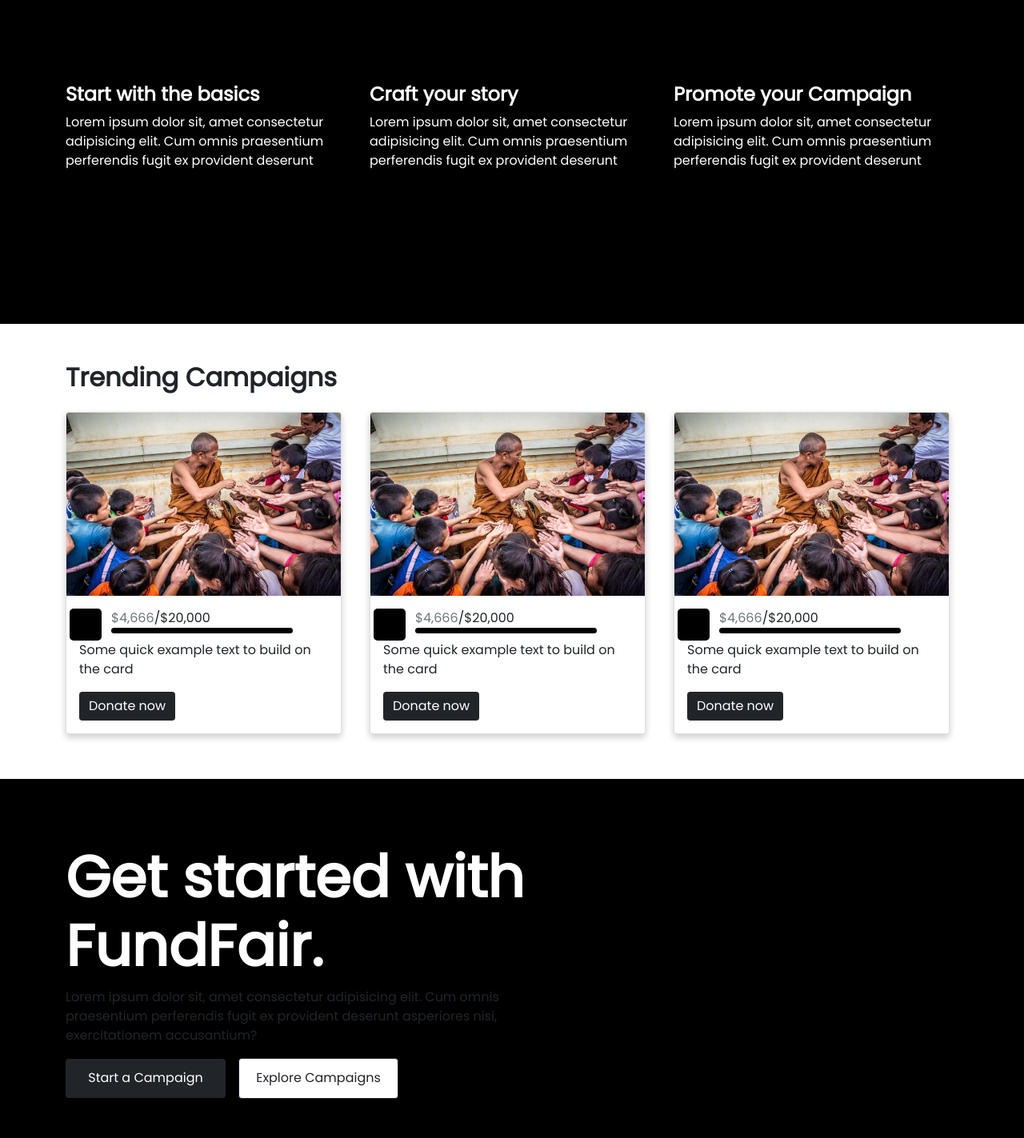
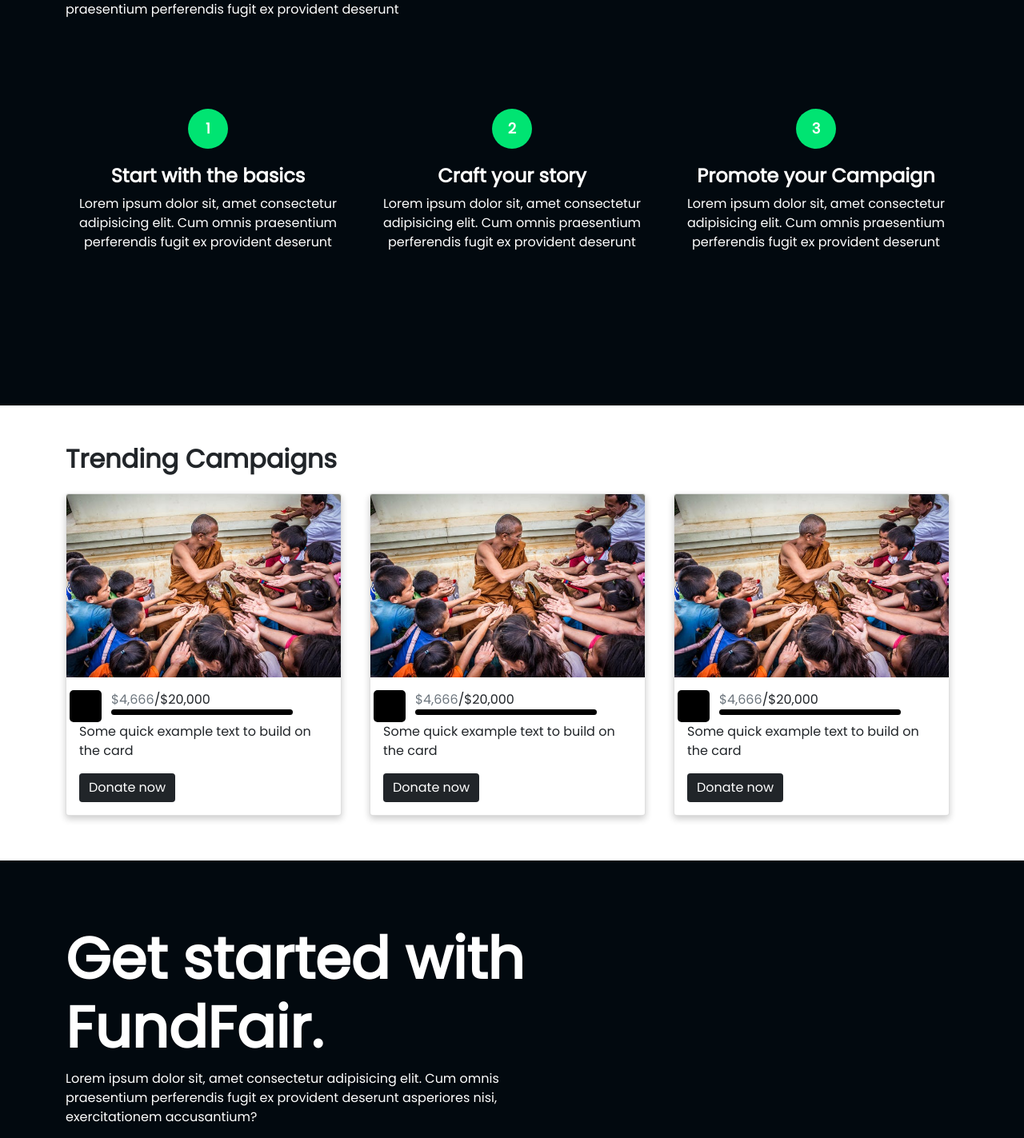
Before and after one commit to jmcode24/fundraising, a React (Create React App) app: page /home in a window 1280 px wide. Shown: the part 921-2344 px from the top of the page at 80% size. Built offline with nearby package versions, Linux system fonts and the light colour scheme.

Commit message:
add new color and circles with numbers

```diff
--- a/src/Pages/LandingPage.jsx
+++ b/src/Pages/LandingPage.jsx
@@ -90,12 +90,10 @@
                 style={{
                   fontSize: "3rem",
                   fontFamily: "Poppins",
-                  // color: "#fff",
                   fontWeight: "bold",
                 }}
               >
                 Connecting issues that matter with people who care
-                {/* Let's Help those who are more in need. */}
               </h1>
               <p>
                 Lorem ipsum dolor sit, amet consectetur adipisicing elit. Cum
@@ -137,31 +135,20 @@
                 justifyContent: "end",
               }}
             >
-              <img
-                className="img-fluid"
-                src={Help}
-                alt="help img"
-                style={{
-                  backgroundColor: "blue",
-                  borderRadius: "50%",
-                  width: "400px",
-                  height: "400px",
-                }}
-              />
+              <img className="img-fluid" src={Help} alt="help img" />
             </Col>
           </Row>
         </Container>
       </Container>
 
       {/* How it works */}
-
       <Container
         fluid
         className=" text-white"
         style={{
           padding: "8rem 0",
           clipPath: "polygon(0 15%,100% 0,100% 100%,0 100%)",
-          background: "linear-gradient(180deg,#000,#000 43.75%)",
+          background: "linear-gradient(180deg,#02090f,#02090f 43.75%)",
         }}
       >
         <Container>
@@ -178,6 +165,7 @@
                   fontSize: "3rem",
                   fontFamily: "Poppins",
                   fontWeight: "bold",
+                  paddingTop: "3rem",
                 }}
               >
                 Fundraising on FundFair takes just a few clicks
@@ -192,9 +180,29 @@
           <Row
             style={{
               padding: "3rem 0",
+              textAlign: "center",
             }}
           >
-            <Col>
+            <Col sm={12} md={4}>
+              <div
+                style={{
+                  background: "#00e472",
+                  borderRadius: "999px",
+                  color: "#fff",
+                  display: "block",
+                  fontFamily: "Poppins,sans-serif",
+                  fontSize: "18px",
+                  fontWeight: "bold",
+                  height: "50px",
+                  lineHeight: "50px",
+                  margin: "auto",
+                  marginBottom: "20px",
+                  textAlign: "center",
+                  width: "50px",
+                }}
+              >
+                1
+              </div>
               <h1
                 style={{
                   fontSize: "1.5rem",
@@ -210,7 +218,27 @@
                 omnis praesentium perferendis fugit ex provident deserunt
               </p>
             </Col>
-            <Col>
+
+            <Col sm={12} md={4}>
+              <div
+                style={{
+                  background: "#00e472",
+                  borderRadius: "999px",
+                  color: "#fff",
+                  display: "block",
+                  fontFamily: "Poppins,sans-serif",
+                  fontSize: "18px",
+                  fontWeight: "bold",
+                  height: "50px",
+                  lineHeight: "50px",
+                  margin: "auto",
+                  marginBottom: "20px",
+                  textAlign: "center",
+                  width: "50px",
+                }}
+              >
+                2
+              </div>
               <h1
                 style={{
                   fontSize: "1.5rem",
@@ -226,15 +254,28 @@
                 omnis praesentium perferendis fugit ex provident deserunt
               </p>
             </Col>
-            <Col>
-              {/* <div
+
+            <Col sm={12} md={4}>
+              <div
                 style={{
-                  width: "60px",
-                  height: "60px",
-                  borderRadius: "50%",
-                  background: "#ffbb98",
+                  background: "#00e472",
+                  borderRadius: "999px",
+                  color: "#fff",
+                  display: "block",
+                  fontFamily: "Poppins,sans-serif",
+                  fontSize: "18px",
+                  fontWeight: "bold",
+                  height: "50px",
+                  lineHeight: "50px",
+                  margin: "auto",
+                  marginBottom: "20px",
+                  textAlign: "center",
+                  width: "50px",
                 }}
-              ></div> */}
+              >
+                3
+              </div>
+
               <h1
                 style={{
                   fontSize: "1.5rem",
@@ -416,7 +457,7 @@
       </Container>
 
       {/* Get Started Area */}
-      <Container fluid style={{ backgroundColor: "#000" }}>
+      <Container fluid style={{ backgroundColor: "#02090f", color: "#fff" }}>
         <Container
           style={{
             minHeight: "60vh",
@@ -449,7 +490,7 @@
               </p>
               <Button
                 style={{
-                  backgroundColor: "#212529",
+                  backgroundColor: "#00e472",
                   color: "#fff",
                   width: "200px",
                   outline: "none",
@@ -457,20 +498,21 @@
                   border: "none",
                 }}
               >
-                Start a Campaign
+                Register
               </Button>
               <Button
                 style={{
                   marginLeft: "1rem",
-                  backgroundColor: "#fff",
-                  color: "#212329",
+                  backgroundColor: "transparent",
+                  color: "#00e472",
                   width: "200px",
                   outline: "none",
                   padding: ".8rem 1rem",
-                  border: "1px solid #212329",
+                  // border: "1px solid #212329",
+                  border: "1px solid #00e472",
                 }}
               >
-                Explore Campaigns
+                Login
               </Button>
             </Col>
           </Row>
--- a/src/component/card.module.css
+++ b/src/component/card.module.css
@@ -1,4 +1,4 @@
-.he {
+.card {
+  box-shadow: 0 4px 8px 0 rgba(0, 0, 0, 0.2);
+  /* max-width: 345px; */
 }
-.be {
-}
```
Also changed, not shown: src/Pages/Campaigns.jsx (added, +9 -0 lines).
